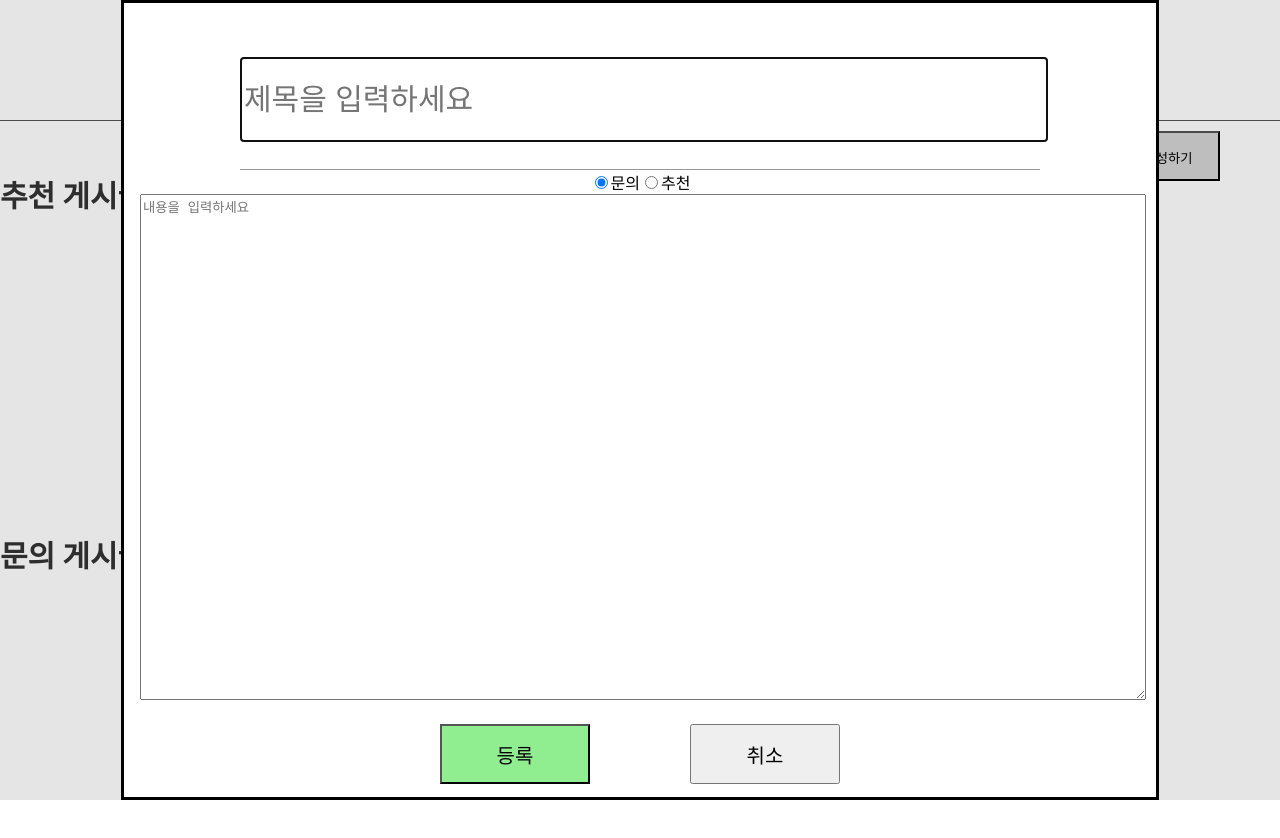
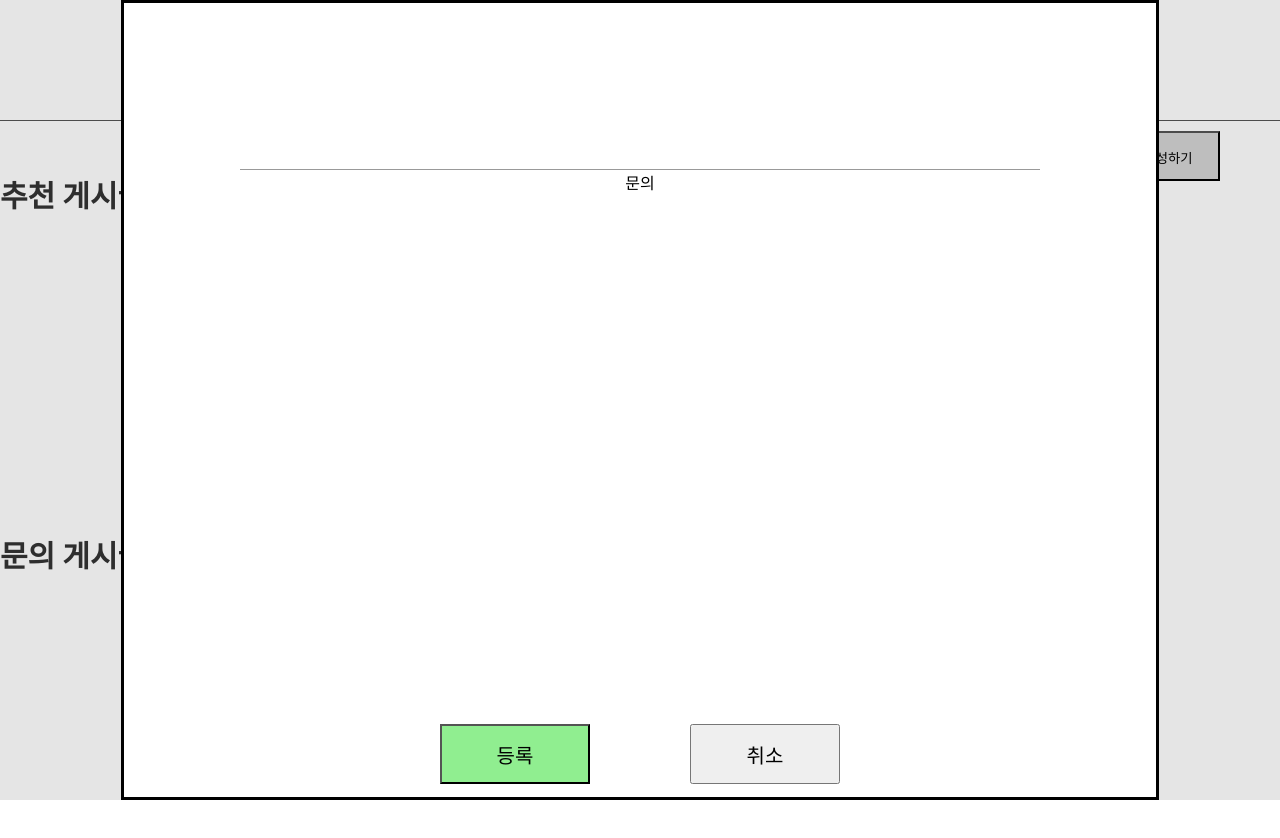
Before and after one commit to 1soo/ComposeHelpers, a React (Create React App) app: page / in a window 1280 px wide. Both pictures are taken after a click on the button "글 작성하기". Shown: the top 838 px of the page. Built offline with nearby package versions, Linux system fonts and the light colour scheme; the HTML template or start-up script is replaced by a standard one.

Commit message:
같은 조건문 반복 사용 정리

```diff
--- a/src/Post/PostModal.js
+++ b/src/Post/PostModal.js
@@ -99,24 +99,18 @@ function PostModal(props){
         </>
     }
 
-    return(
-        <dialog ref={modalRef}>
-            <div id="itemTitle" style={styles.modalTitle}>
-                {isCreate || EditProcess ? (
-                    <input
+
+    // 제목, 내용, 문의/추천 여부
+    let titleOutput, isAskOutput, contentOutput;
+    if(isCreate, EditProcess){
+        titleOutput = <input
                             type="text"
                             value={title}
                             onChange={(e) => setTitle(e.target.value)}
                             placeholder="제목을 입력하세요"
                             style={styles.modalTitleInput}
-                    />
-                ) : (
-                    title
-                )}
-            </div>
-            <div style={styles.modalOption}>
-                {isCreate || EditProcess ? (
-                    <>
+                        />;
+        isAskOutput = <>
                         <label>
                             <input
                                 type="radio"
@@ -137,25 +131,32 @@ function PostModal(props){
                             />
                             추천
                         </label>
-                    </>
-                ) : (
-                    <div>{isAsk ? "문의" : "추천"}</div>
-                )}
-            </div>
-            <div id="itemContent" style={styles.modalContent}>
-                {isCreate || EditProcess ? (
-                    <textarea
+                    </>;
+        contentOutput = <textarea
                             value={content}
                             onChange={(e) => setContent(e.target.value)}
                             placeholder="내용을 입력하세요"
-                        style={styles.modalContentInput}
-                    />
-                ) : (
-                    content
-                )}
+                            style={styles.modalContentInput} />;
+    }else{
+        titleOutput = title;
+        isAskOutput = <div>{isAsk ? "문의" : "추천"}</div>;
+        contentOutput = content;
+    }
+
+
+    return(
+        <dialog ref={modalRef}>
+            <div id="itemTitle" style={styles.modalTitle}>
+                { titleOutput }
+            </div>
+            <div style={styles.modalOption}>
+                { isAskOutput }
+            </div>
+            <div id="itemContent" style={styles.modalContent}>
+                { contentOutput }
             </div>
             <div style={styles.modalBtnContainer}>
-                {buttonOutput}
+                { buttonOutput }
             </div>
         </dialog>
     )
```
Lines whose indentation alone changed are shown as unchanged.
